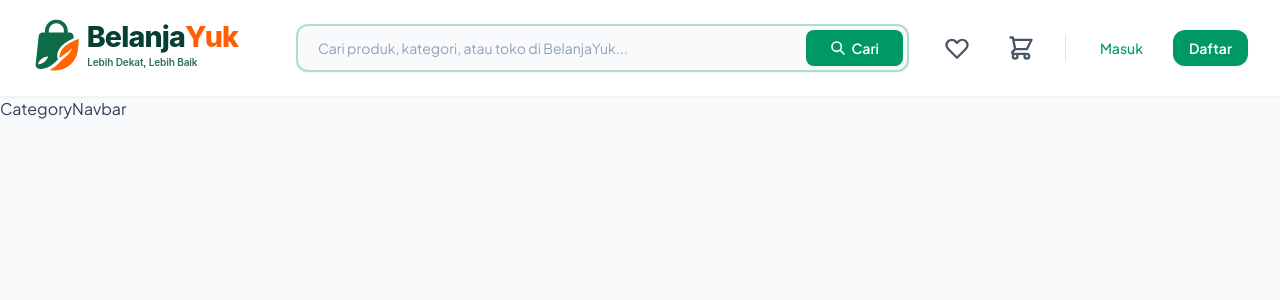
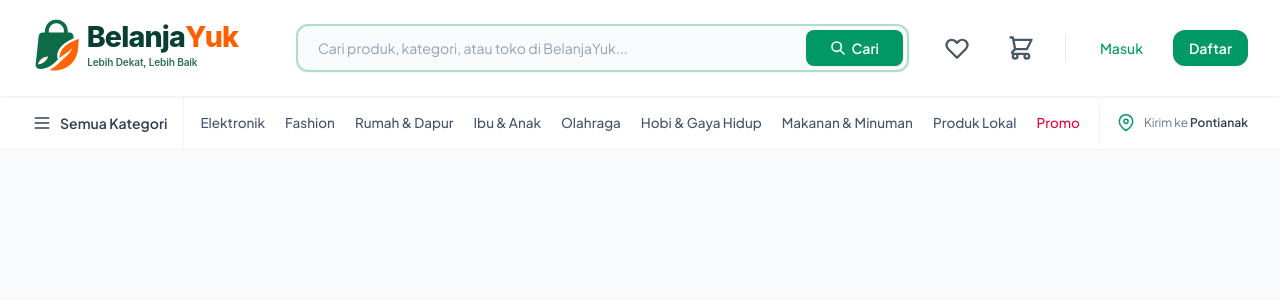
Before and after one commit to DanarQ/BelanjaYuk, a React (Vite) app in the folder frontend/: page / in a window 1280 px wide. Shown: the top 300 px of the page. Built offline with nearby package versions, Linux system fonts and the light colour scheme.

Commit message:
feat: implement CategoryNavbar component with dynamic category selection

```diff
--- a/frontend/src/components/CategoryNavbar.tsx
+++ b/frontend/src/components/CategoryNavbar.tsx
@@ -1,6 +1,98 @@
-function CategoryNavbar(){
-    return <>
-        <div> CategoryNavbar</div>
-    </>
+const categories = [
+  'Elektronik', 'Fashion', 'Rumah & Dapur', 'Ibu & Anak', 'Olahraga',
+  'Hobi & Gaya Hidup', 'Makanan & Minuman', 'Produk Lokal', 'Promo',
+]
+
+const allCategories = [
+  ...categories.filter((category) => category !== 'Promo'),
+  'Handphone & Tablet',
+  'Komputer & Laptop',
+  'Aksesori Gadget',
+  'Kamera & Fotografi',
+  'Audio & Musik',
+  'Gaming & Konsol',
+  'Fashion Pria',
+  'Fashion Wanita',
+  'Fashion Anak',
+  'Fashion Muslim',
+  'Sepatu & Sandal',
+  'Tas & Dompet',
+  'Jam Tangan & Perhiasan',
+  'Kecantikan & Perawatan Diri',
+  'Kesehatan',
+  'Perlengkapan Bayi',
+  'Mainan Anak',
+  'Peralatan Dapur',
+  'Peralatan Rumah Tangga',
+  'Furnitur & Dekorasi',
+  'Kebersihan Rumah',
+  'Pertukangan & Perkakas',
+  'Taman & Tanaman',
+  'Otomotif',
+  'Sepeda & Aksesori',
+  'Outdoor & Camping',
+  'Buku & Alat Tulis',
+  'Perlengkapan Kantor',
+  'Kerajinan & Koleksi',
+  'Perlengkapan Hewan Peliharaan',
+  'Sembako & Bahan Masakan',
+  'Makanan Ringan',
+  'Kopi & Teh',
+  'Produk Digital',
+  'Promo',
+]
+
+interface CategoryNavbarProps {
+  location?: string
+  onCategorySelect?: (category: string) => void
 }
-export default CategoryNavbar;
+
+export default function CategoryNavbar({ location = 'Pontianak', onCategorySelect }: CategoryNavbarProps) {
+  const categoryStyle = (category: string) => category === 'Promo'
+    ? 'font-semibold text-rose-600 hover:text-rose-700'
+    : 'text-slate-600 hover:text-emerald-600'
+
+  return (
+    <nav aria-label="Kategori produk" className="border-b border-gray-100 bg-white">
+      <div className="mx-auto flex max-w-7xl flex-wrap items-center gap-x-4 px-4 sm:px-6 lg:flex-nowrap lg:px-8">
+        <details className="relative shrink-0">
+          <summary className="flex cursor-pointer list-none items-center gap-2 py-4 text-sm font-semibold text-slate-700 hover:text-emerald-600 focus-visible:outline-2 focus-visible:outline-emerald-600 [&::-webkit-details-marker]:hidden">
+            <svg aria-hidden="true" className="h-5 w-5" viewBox="0 0 24 24" fill="none" stroke="currentColor" strokeWidth="2">
+              <path strokeLinecap="round" d="M4 6h16M4 12h16M4 18h16" />
+            </svg>
+            Semua Kategori
+          </summary>
+          <ul className="absolute left-0 top-full z-40 grid max-h-[65vh] w-[calc(100vw-2rem)] max-w-2xl grid-cols-1 gap-1 overflow-y-auto overscroll-contain rounded-xl border border-gray-100 bg-white p-2 shadow-lg sm:w-[36rem] sm:grid-cols-2 lg:w-[42rem] lg:grid-cols-3">
+            {allCategories.map((category) => (
+              <li key={category}>
+                <button type="button" onClick={(event) => {
+                  event.currentTarget.closest('details')?.removeAttribute('open')
+                  onCategorySelect?.(category)
+                }} className={`w-full rounded-lg px-3 py-2.5 text-left text-sm hover:bg-emerald-50 focus-visible:outline-2 focus-visible:outline-emerald-600 ${categoryStyle(category)}`}>
+                  {category}
+                </button>
+              </li>
+            ))}
+          </ul>
+        </details>
+
+        <div className="order-last flex w-full min-w-0 items-center gap-5 overflow-x-auto border-t border-gray-100 lg:order-none lg:w-auto lg:flex-1 lg:border-t-0 lg:border-l lg:pl-4">
+          {categories.map((category) => (
+            <button key={category} type="button" onClick={() => onCategorySelect?.(category)}
+              className={`type-nav-category shrink-0 whitespace-nowrap py-4 transition-colors focus-visible:outline-2 focus-visible:-outline-offset-2 focus-visible:outline-emerald-600 ${categoryStyle(category)}`}>
+              {category}
+            </button>
+          ))}
+        </div>
+        {/* Nanti implement lokasi tracker beneran */}
+        <div className="ml-auto flex shrink-0 items-center gap-2 py-3 text-xs text-slate-500 lg:border-l lg:border-gray-100 lg:pl-4">
+          <svg aria-hidden="true" className="h-5 w-5 text-emerald-600" viewBox="0 0 24 24" fill="none" stroke="currentColor" strokeWidth="1.8">
+            <path strokeLinecap="round" strokeLinejoin="round" d="M20 10c0 6-8 11-8 11S4 16 4 10a8 8 0 1116 0Z" />
+            <circle cx="12" cy="10" r="2.5" />
+          </svg>
+          <span>Kirim ke <strong className="font-semibold text-slate-700">{location}</strong></span>
+        </div>
+      </div>
+    </nav>
+  )
+}
```
